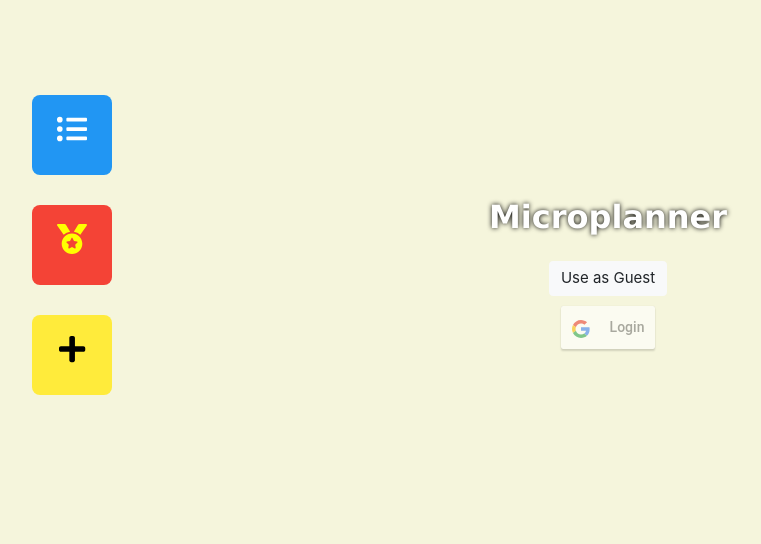
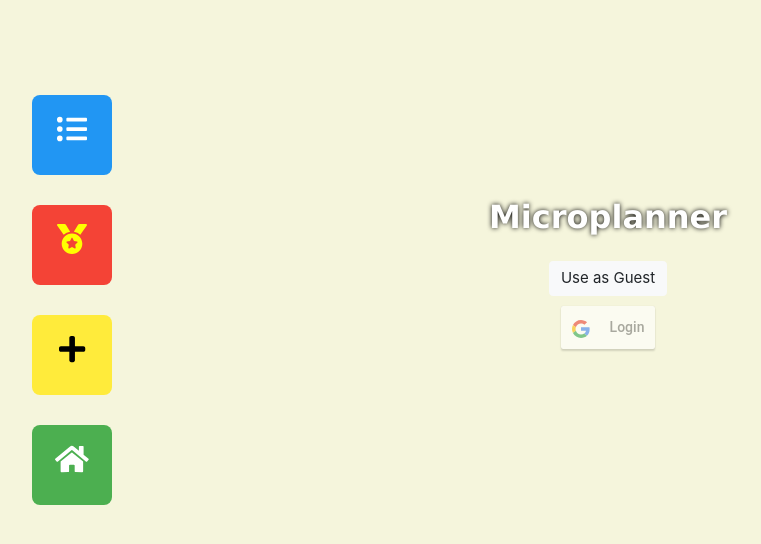
Before and after one commit to albertyanzz/itp-404-final-project, a React (Create React App) app: page / in a window 1280 px wide. Shown: the top 544 px of the page, without its empty margins (32-793 px from the left). Built offline with nearby package versions, Linux system fonts and the light colour scheme; no server answers.

Commit message:
added home icon

```diff
--- a/src/App.css
+++ b/src/App.css
@@ -95,6 +95,11 @@ body.modal-open {
   left: 5%;
 }
 
+.welcomeText {
+  font-family: Verdana, Geneva, Tahoma, sans-serif;
+  margin-top: 30px;
+}
+
 .App {
   text-align: center;
 }
--- a/src/App.js
+++ b/src/App.js
@@ -1,22 +1,24 @@
-import './App.css';
-import React, { useState } from 'react';
-import { BrowserRouter as Router, Switch, Route} from "react-router-dom";
-import Home from './Home';
-import TaskList from './TaskList';
-import AchievementPage from './AchievementPage';
-import AddTask from './AddTask';
-import CalendarExport from './CalendarExport';
-import PageNotFound from './PageNotFound';
-import PopUpMenu from './PopUpMenu';
+import "./App.css";
+import React, { useState } from "react";
+import { BrowserRouter as Router, Switch, Route } from "react-router-dom";
+import Home from "./Home";
+import TaskList from "./TaskList";
+import AchievementPage from "./AchievementPage";
+import AddTask from "./AddTask";
+import CalendarExport from "./CalendarExport";
+import PageNotFound from "./PageNotFound";
+import PopUpMenu from "./PopUpMenu";
 import { DataStoreContext } from "./contexts";
-
 
 function App() {
   const [isLoggedIn, setIsLoggedIn] = useState(false);
   const [currUser, setCurrUser] = useState(null);
+  const [userName, setUserName] = useState("");
 
   return (
-    <DataStoreContext.Provider value={{ isLoggedIn, setIsLoggedIn, currUser, setCurrUser }}>
+    <DataStoreContext.Provider
+      value={{ isLoggedIn, setIsLoggedIn, currUser, setCurrUser, userName, setUserName }}
+    >
       <Router>
         <PopUpMenu></PopUpMenu>
         <div className="container mt-5">
--- a/src/Home.js
+++ b/src/Home.js
@@ -7,7 +7,7 @@ import { DataStoreContext } from "./contexts";
 
 
 export default function Home(){
-	const { isLoggedIn, setIsLoggedIn, setCurrUser } = useContext(DataStoreContext);
+	const { isLoggedIn, setIsLoggedIn, setCurrUser, userName, setUserName } = useContext(DataStoreContext);
 
 	const responseGoogle = (response) => {
 		console.log(response);
@@ -30,6 +30,7 @@ export default function Home(){
 
 			setIsLoggedIn(true);
 			setCurrUser(id_token);
+			setUserName(profile.getGivenName());
 		}
 
 
@@ -53,7 +54,7 @@ export default function Home(){
 			),
 			document.getElementById('googleButton')
 		  );
-	}, [setIsLoggedIn, isLoggedIn, setCurrUser]);
+	}, [setIsLoggedIn, isLoggedIn, setCurrUser, setUserName]);
 
 	return(
 		<div className="homeContainer">
@@ -67,6 +68,9 @@ export default function Home(){
 			</div>
 			<div id="googleButton">
 			</div>
+			<div className="welcomeText">
+				{isLoggedIn && `Welcome, ${userName}!`}
+			</div>
 		</div>
 	)
 }
--- a/src/PopUpMenu.js
+++ b/src/PopUpMenu.js
@@ -1,13 +1,14 @@
 import React from "react";
 import MenuItem from './MenuItem';
 import { createPortal } from "react-dom";
-import { faMedal, faListUl, faPlus } from "@fortawesome/free-solid-svg-icons";
+import { faMedal, faListUl, faPlus, faHome } from "@fortawesome/free-solid-svg-icons";
+import { motion } from 'framer-motion';
 
 
 export default function PopUpMenu(){
 
     return createPortal(
-      <div className="popUpMenu">
+      <motion.div className="popUpMenu">
         <MenuItem
           iconColor="white"
           icon={faListUl}
@@ -29,7 +30,14 @@ export default function PopUpMenu(){
           linkTo="/addtask"
           tag="Add Task"
         ></MenuItem>
-      </div>,
+        <MenuItem
+          iconColor="white"
+          icon={faHome}
+          backgroundColor="green"
+          linkTo="/"
+          tag="Home"
+        ></MenuItem>
+      </motion.div>,
       document.getElementById("menu")
     );
 }
```
